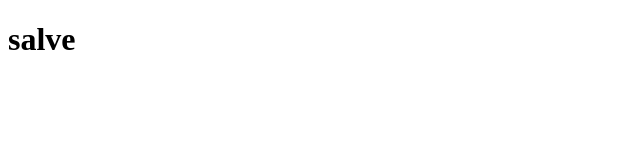
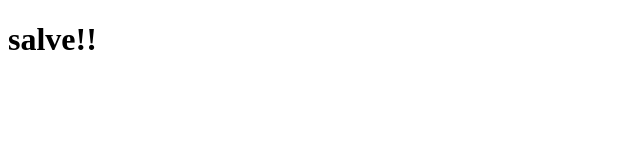
Before and after one commit to guimaraes21/Classroom-Html, a plain HTML site: page index.html in a window 1280 px wide. Shown: the full height of the page, 0-640 px from the left. Drawn offline with Linux system fonts and the light colour scheme.

Commit message:
Exclamação

```diff
--- a/index.html
+++ b/index.html
@@ -6,6 +6,6 @@
     <title>Document</title>
 </head>
 <body>
-    <h1>salve</h1>
+    <h1>salve!!</h1>
 </body>
 </html>
```
